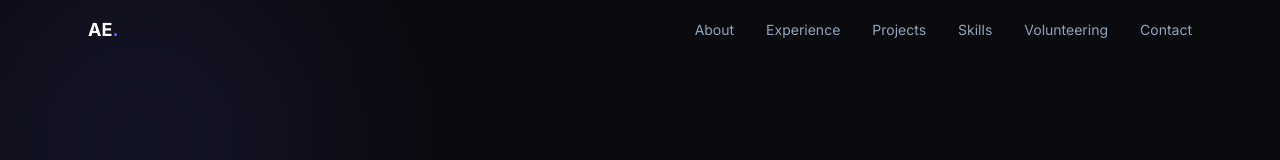
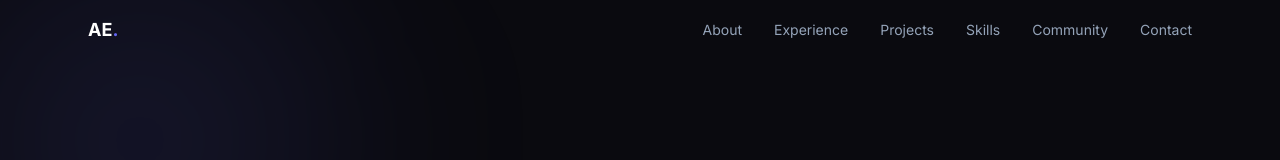
Before and after one commit to El-Moghazy2/portfolio, a React (Vite) app: page / in a window 1280 px wide. Shown: the top 160 px of the page. Built offline with nearby package versions, Linux system fonts and the light colour scheme; the HTML template or start-up script is replaced by a standard one.

Commit message:
Rename section from Volunteering & Leadership to Community & Leadership

```diff
--- a/src/components/layout/Navbar.tsx
+++ b/src/components/layout/Navbar.tsx
@@ -6,7 +6,7 @@ const navLinks = [
   { label: "Experience", href: "#experience" },
   { label: "Projects", href: "#projects" },
   { label: "Skills", href: "#skills" },
-  { label: "Volunteering", href: "#volunteering" },
+  { label: "Community", href: "#community" },
   { label: "Contact", href: "#contact" },
 ];
 
--- a/src/components/sections/Volunteering.tsx
+++ b/src/components/sections/Volunteering.tsx
@@ -3,7 +3,7 @@ import { talks, leadership } from "@/data/volunteering";
 
 export function Volunteering() {
   return (
-    <section id="volunteering" className="section-reveal py-28 lg:py-32">
+    <section id="community" className="section-reveal py-28 lg:py-32">
       <div className="mx-auto max-w-6xl px-6">
         <div className="grid gap-12 lg:grid-cols-12">
           {/* Sticky left heading */}
@@ -12,7 +12,7 @@ export function Volunteering() {
               Giving Back
             </p>
             <h2 className="text-3xl font-bold text-white sm:text-4xl">
-              Volunteering & Leadership
+              Community & Leadership
             </h2>
             <div className="mt-4 h-1 w-20 rounded-full bg-gradient-to-r from-accent to-purple-400" />
           </div>
```
